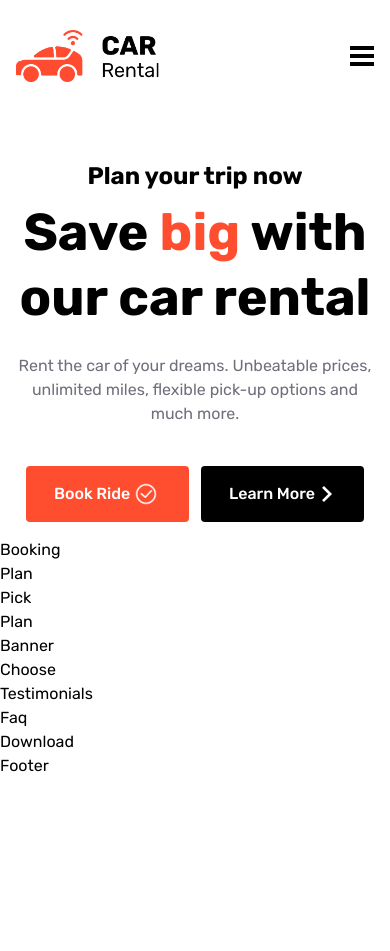
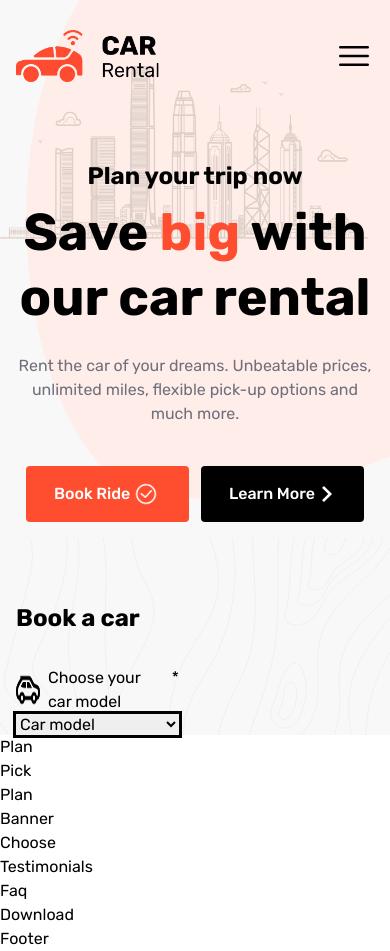
Before and after one commit to KarolKotomski/Car-Rental, a React (Create React App) app: page / in a window 390 px wide. Before the commit the page ends 844 px from the top, so only its background shows below. Built offline with nearby package versions, Linux system fonts and the light colour scheme.

Commit message:
Booking section added. Hero section background display bug fixed

```diff
--- /dev/null
+++ b/src/components/Booking.tsx
@@ -0,0 +1,34 @@
+import carIcon from "../icons/car_icon.png";
+
+const Booking = () => {
+	return (
+		<div className='bg-gray4'>
+			<div className='container bg-booking z-100'>
+				<h2 className='text-2xl font-bold pt-16 pb-8'>Book a car</h2>
+				<div className='grid grid-cols-2 gap-8'>
+					<form>
+						<div className='flex flex-col'>
+							<label className='flex gap-2'>
+								<img className='w-6' alt='car icon' src={carIcon}></img>
+								Choose your car model<span>*</span>
+							</label>
+							<select className='outline' name='car_model' id='car_model'>
+								<option value='Car model'>Car model</option>
+								<option value='Audi A1 S-Line'>Audi A1 S-Line</option>
+								<option value='BMW 320 ModernLine'>BMW 320 ModernLine</option>
+								<option value='Mercedes-Benz GLK'>Mercedes-Benz GLK</option>
+								<option value='Toyota Camry'>Toyota Camry</option>
+								<option value='Volkswagen Golf 6'>Volkswagen Golf 6</option>
+								<option value='Volkswagen Passat CC'>
+									Volkswagen Passat CC
+								</option>
+							</select>
+						</div>
+					</form>
+				</div>
+			</div>
+		</div>
+	);
+};
+
+export default Booking;
--- a/src/components/Hero.tsx
+++ b/src/components/Hero.tsx
@@ -1,16 +1,21 @@
 import checkmark from "../icons/checkmark.png";
 import arrowRight from "../icons/arrow-right.png";
 import heroCar from "../images/hero/main-car.png";
+import heroBackground from "../images/hero/hero-bg.png";
 
 const Hero = () => {
 	return (
-		<div className='md:bg-hero md:bg-no-repeat md:bg-right-top'>
+			<div className='bg-gray4'>
+				<div className='absolute z-10 right-0 top-0'>
+					<img src={heroBackground} alt='city skyscrapers' />
+				</div>
 				<div className='container pt-36 flex'>
-				<div className='flex flex-col py-4 items-center md:max-w-md md:items-start'>
-					<div className="flex flex-col items-center md:items-start">
+					<div className='flex flex-col py-4 items-center md:max-w-md md:items-start z-30'>
+						<div className='flex flex-col items-center md:items-start'>
 							<h4 className='text-2xl font-bold'>Plan your trip now</h4>
 							<h1 className='text-[3.25rem] leading-tight font-extrabold pb-6 pt-2 text-center md:text-left'>
-							Save <span className='text-orange'>big</span> with our car rental
+								Save <span className='text-orange'>big</span> with our car
+								rental
 							</h1>
 							<p className='pb-10 text-gray2 text-center md:text-left'>
 								Rent the car of your dreams. Unbeatable prices, unlimited miles,
@@ -36,7 +41,7 @@ const Hero = () => {
 							</button>
 						</div>
 					</div>
-				<div className='hidden md:flex md:items-end'>
+					<div className='hidden md:flex md:items-end z-20'>
 						<img src={heroCar} alt='volkswagen car' />
 					</div>
 				</div>
--- a/src/components/Navbar.tsx
+++ b/src/components/Navbar.tsx
@@ -3,7 +3,7 @@ import logo from "../images/logo/logo.png";
 const Navbar = () => {
 	return (
 		<nav>
-			<div className='container h-28 absolute flex justify-between items-center left-0 right-0 font-medium'>
+			<div className='container h-28 absolute flex justify-between items-center left-0 right-0 font-medium z-50'>
 				<div className='w-36'>
 					<img src={logo} alt='logo' />
 				</div>
@@ -20,9 +20,18 @@ const Navbar = () => {
 					<button className='hidden lg:block bg-orange py-3 px-6 text-white rounded'>
 						Register
 					</button>
-					<div className='cursor-pointer w-6 my-auto lg:hidden text-black transition-all ease-in-out duration-350 hover:text-orange'>
-						<svg className='fill-current' viewBox='0 0 24 24'>
-							<path d='M24 6h-24v-4h24v4zm0 4h-24v4h24v-4zm0 8h-24v4h24v-4z' />
+					<div className='cursor-pointer w-10 my-auto lg:hidden text-black transition-all ease-in-out duration-350 hover:text-orange'>
+						<svg
+							xmlns='http://www.w3.org/2000/svg'
+							fill='none'
+							viewBox='0 0 24 24'
+							strokeWidth={1.5}
+							stroke='currentColor'>
+							<path
+								strokeLinecap='round'
+								strokeLinejoin='round'
+								d='M3.75 6.75h16.5M3.75 12h16.5m-16.5 5.25h16.5'
+							/>
 						</svg>
 					</div>
 				</div>
--- a/src/pages/Home.tsx
+++ b/src/pages/Home.tsx
@@ -1,5 +1,5 @@
-import React from "react";
 import Hero from "../components/Hero";
+import Booking from "../components/Booking";
 
 const Home = () => {
 	return (
@@ -7,7 +7,9 @@ const Home = () => {
 			<section>
 				<Hero />
 			</section>
-			<section>Booking</section>
+			<section>
+				<Booking />
+			</section>
 			<section>Plan</section>
 			<section>Pick</section>
 			<section>Plan</section>
--- a/tailwind.config.js
+++ b/tailwind.config.js
@@ -25,10 +25,11 @@ module.exports = {
 				gray: "#2d2d2d",
 				gray2: "#706f7b",
 				gray3: "#ECECEC",
+				gray4: "#f8f8f8",
 			},
 
 			backgroundImage: {
-				hero: "url('images/hero/hero-bg.png')",
+				booking: "url('images/book-car/book-bg.png')",
 			},
 		},
 	},
```
Also changed, not shown: src/icons/car_icon.png (added), src/icons/hamburger.svg (deleted), src/index.css (line endings or trailing spaces). Lines whose indentation alone changed are shown as unchanged.
